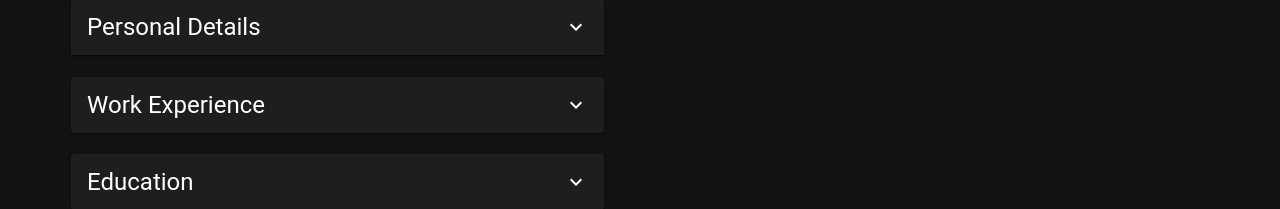
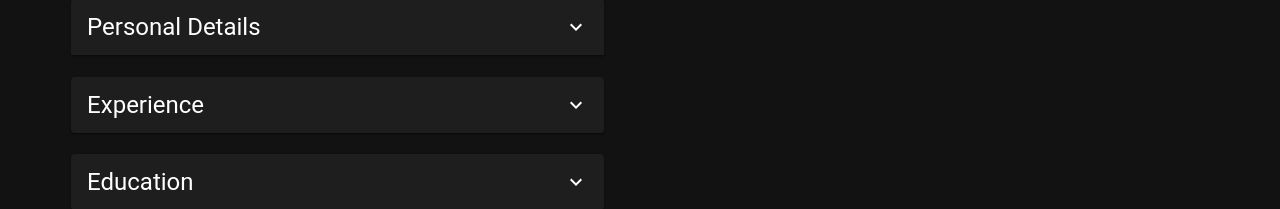
Before and after one commit to Tipu1996/CV-Generator, a React (Vite) app: page / in a window 1280 px wide. Shown: the part 116-325 px from the top of the page. Built offline with nearby package versions, Linux system fonts and the light colour scheme.

Commit message:
introduced states in local level at components personalinfo, expereince and education

```diff
--- a/src/components/Body.jsx
+++ b/src/components/Body.jsx
@@ -3,79 +3,11 @@ import DataEntry from "./DataEntry";
 import { useState } from "react";
 
 const Body = () => {
-	// Personal Info State
-	const [personalInfo, setPersonalInfo] = useState({
-		firstName: null,
-		lastName: null,
-		dateOfBirth: null,
-		gender: null,
-		phoneNumber: null,
-		emailAddress: null,
-		linkedIn: null,
-		aboutMe: null,
-	});
-
-	// Experience State
-	const [experience, setExperience] = useState({
-		position: null,
-		company: null,
-		startYear: null,
-		endYear: null,
-		jobDescription: null,
-	});
-
-	// Function to add a new experience entry
-	const addExperience = () => {
-		setExperience([
-			...experiences,
-			{
-				position: null,
-				company: null,
-				startYear: null,
-				endYear: null,
-				jobDescription: null,
-			},
-		]);
-	};
-
-	// Education State
-	const [education, setEducation] = useState({
-		school: null,
-		city: null,
-		field: null,
-		startingYear: null,
-		endingYear: null,
-		gpa: null,
-	});
-
-	// Function to add a new education entry
-	const addEducation = () => {
-		setEducation([
-			...educations,
-			{
-				school: null,
-				city: null,
-				field: null,
-				startingYear: null,
-				endingYear: null,
-				gpa: null,
-			},
-		]);
-	};
 	return (
 		<Grid container justifyContent={"space-evenly"}>
 			<Grid item xs={10} md={5} textAlign={"center"} marginTop={"4%"}>
 				{/* Add the Forms here */}
-				<DataEntry
-					personalInfo={personalInfo}
-					setPersonalInfo={setPersonalInfo}
-					experience={experience}
-					setExperience={setExperience}
-					addExperience={addExperience}
-					education={education}
-					setEducation={setEducation}
-					addEducation={addEducation}
-				/>
+				<DataEntry />
 			</Grid>
 			<Grid item xs={10} md={5} textAlign={"center"}>
 				{/* Add the CV Page here */}
--- a/src/components/DataEntry.jsx
+++ b/src/components/DataEntry.jsx
@@ -2,32 +2,12 @@ import PersonalInfo from "./PersonalInfo";
 import Education from "./Education";
 import Experience from "./Experience";
 
-const DataEntry = ({
-	personalInfo,
-	setPersonalInfo,
-	experience,
-	setExperience,
-	addExperience,
-	education,
-	setEducation,
-	addEducation,
-}) => {
+const DataEntry = () => {
 	return (
 		<>
-			<PersonalInfo
-				personalInfo={personalInfo}
-				setPersonalInfo={setPersonalInfo}
-			/>
-			<Experience
-				experience={experience}
-				setExperience={setExperience}
-				addExperience={addExperience}
-			/>
-			<Education
-				education={education}
-				setEducation={setEducation}
-				addEducation={addEducation}
-			/>
+			<PersonalInfo />
+			<Experience />
+			<Education />
 		</>
 	);
 };
--- a/src/components/Education.jsx
+++ b/src/components/Education.jsx
@@ -1,13 +1,6 @@
-import {
-	TextField,
-	Typography,
-	Stack,
-	Accordion,
-	AccordionSummary,
-	AccordionDetails,
-	Box,
-} from "@mui/material";
-import { ExpandMore } from "@mui/icons-material";
+import { Box } from "@mui/material";
+import ExpandField from "./ExpandField";
+import { useState } from "react";
 
 const requiredInfo = [
 	{
@@ -43,7 +36,30 @@ const requiredInfo = [
 	},
 ];
 
-const Education = ({ education, setEducation, addEducation }) => {
+const Education = () => {
+	const [education, setEducation] = useState({
+		school: null,
+		city: null,
+		field: null,
+		startingYear: null,
+		endingYear: null,
+		gpa: null,
+	});
+
+	const addEducation = () => {
+		setEducation([
+			...education,
+			{
+				school: null,
+				city: null,
+				field: null,
+				startingYear: null,
+				endingYear: null,
+				gpa: null,
+			},
+		]);
+	};
+
 	const handleChange = (fieldName, value) => {
 		setEducation((prevEducation) => ({
 			...prevEducation,
@@ -53,38 +69,11 @@ const Education = ({ education, setEducation, addEducation }) => {
 	console.log(education);
 	return (
 		<Box fontStyle={{ marginTop: "4%" }}>
-			<Accordion>
-				<AccordionSummary
-					expandIcon={<ExpandMore />}
-					aria-label="Expand"
-					aria-controls="-content"
-					id="-header">
-					<Typography variant="h5">Education</Typography>
-				</AccordionSummary>
-				<AccordionDetails>
-					<Stack spacing={6}>
-						{requiredInfo.map((item, index) =>
-							item.multiLine === true ? (
-								<TextField
-									key={index}
-									id="outlined-basic"
-									label={item.label}
-									variant="outlined"
-									multiline
-									minRows={4}
-								/>
-							) : (
-								<TextField
-									key={index}
-									id="outlined-basic"
-									label={item.label}
-									variant="outlined"
-								/>
-							)
-						)}
-					</Stack>
-				</AccordionDetails>
-			</Accordion>
+			<ExpandField
+				title={"Education"}
+				requiredInfo={requiredInfo}
+				handleChange={handleChange}
+			/>
 		</Box>
 	);
 };
--- /dev/null
+++ b/src/components/ExpandField.jsx
@@ -0,0 +1,54 @@
+import {
+	TextField,
+	Typography,
+	Stack,
+	Accordion,
+	AccordionSummary,
+	AccordionDetails,
+} from "@mui/material";
+import { ExpandMore } from "@mui/icons-material";
+
+const ExpandField = ({ title, requiredInfo, handleChange }) => {
+	return (
+		<Accordion>
+			<AccordionSummary
+				expandIcon={<ExpandMore />}
+				aria-label="Expand"
+				aria-controls="-content"
+				id="-header">
+				<Typography variant="h5">{title}</Typography>
+			</AccordionSummary>
+			<AccordionDetails>
+				<Stack spacing={6}>
+					{requiredInfo.map((item, index) =>
+						item.multiLine === true ? (
+							<TextField
+								key={index}
+								id="outlined-basic"
+								label={item.label}
+								variant="outlined"
+								multiline
+								minRows={4}
+								onChange={(e) =>
+									handleChange(item.state, e.target.value)
+								}
+							/>
+						) : (
+							<TextField
+								key={index}
+								id="outlined-basic"
+								label={item.label}
+								variant="outlined"
+								onChange={(e) =>
+									handleChange(item.state, e.target.value)
+								}
+							/>
+						)
+					)}
+				</Stack>
+			</AccordionDetails>
+		</Accordion>
+	);
+};
+
+export default ExpandField;
--- a/src/components/Experience.jsx
+++ b/src/components/Experience.jsx
@@ -1,13 +1,6 @@
-import {
-	TextField,
-	Typography,
-	Stack,
-	Accordion,
-	AccordionSummary,
-	AccordionDetails,
-	Box,
-} from "@mui/material";
-import { ExpandMore } from "@mui/icons-material";
+import { Box } from "@mui/material";
+import ExpandField from "./ExpandField";
+import { useState } from "react";
 
 const requiredInfo = [
 	{
@@ -37,48 +30,43 @@ const requiredInfo = [
 	},
 ];
 
-const Experience = ({ experience, setExperience, addExperience }) => {
+const Experience = () => {
+	const [experience, setExperience] = useState({
+		position: null,
+		company: null,
+		startYear: null,
+		endYear: null,
+		jobDescription: null,
+	});
+
+	const addExperience = () => {
+		setExperience([
+			...experience,
+			{
+				position: null,
+				company: null,
+				startYear: null,
+				endYear: null,
+				jobDescription: null,
+			},
+		]);
+	};
+
 	const handleChange = (fieldName, value) => {
 		setExperience((prevExperience) => ({
 			...prevExperience,
 			[fieldName]: value,
 		}));
 	};
+
 	console.log(experience);
 	return (
 		<Box fontStyle={{ marginTop: "4%" }}>
-			<Accordion>
-				<AccordionSummary
-					expandIcon={<ExpandMore />}
-					aria-label="Expand"
-					aria-controls="-content"
-					id="-header">
-					<Typography variant="h5">Work Experience</Typography>
-				</AccordionSummary>
-				<AccordionDetails>
-					<Stack spacing={6}>
-						{requiredInfo.map((item, index) =>
-							item.multiLine === true ? (
-								<TextField
-									key={index}
-									id="outlined-basic"
-									label={item.label}
-									variant="outlined"
-									multiline
-									minRows={4}
-								/>
-							) : (
-								<TextField
-									key={index}
-									id="outlined-basic"
-									label={item.label}
-									variant="outlined"
-								/>
-							)
-						)}
-					</Stack>
-				</AccordionDetails>
-			</Accordion>
+			<ExpandField
+				title={"Experience"}
+				requiredInfo={requiredInfo}
+				handleChange={handleChange}
+			/>
 		</Box>
 	);
 };
--- a/src/components/PersonalInfo.jsx
+++ b/src/components/PersonalInfo.jsx
@@ -1,12 +1,5 @@
-import {
-	TextField,
-	Typography,
-	Stack,
-	Accordion,
-	AccordionSummary,
-	AccordionDetails,
-} from "@mui/material";
-import { ExpandMore } from "@mui/icons-material";
+import { useState } from "react";
+import ExpandField from "./ExpandField";
 
 const requiredInfo = [
 	{
@@ -51,7 +44,18 @@ const requiredInfo = [
 	},
 ];
 
-const PersonalInfo = ({ personalInfo, setPersonalInfo }) => {
+const PersonalInfo = () => {
+	const [personalInfo, setPersonalInfo] = useState({
+		firstName: null,
+		lastName: null,
+		dateOfBirth: null,
+		gender: null,
+		phoneNumber: null,
+		emailAddress: null,
+		linkedIn: null,
+		aboutMe: null,
+	});
+
 	const handleChange = (fieldName, value) => {
 		setPersonalInfo((prevPersonalInfo) => ({
 			...prevPersonalInfo,
@@ -59,46 +63,14 @@ const PersonalInfo = ({ personalInfo, setPersonalInfo }) => {
 		}));
 	};
 	console.log(personalInfo);
+
 	return (
 		<>
-			<Accordion>
-				<AccordionSummary
-					expandIcon={<ExpandMore />}
-					aria-label="Expand"
-					aria-controls="-content"
-					id="-header">
-					<Typography variant="h5">Personal Details</Typography>
-				</AccordionSummary>
-				<AccordionDetails>
-					<Stack spacing={6}>
-						{requiredInfo.map((item, index) =>
-							item.multiLine === true ? (
-								<TextField
-									key={index}
-									id="outlined-basic"
-									label={item.label}
-									variant="outlined"
-									multiline
-									minRows={4}
-									onChange={(e) =>
-										handleChange(item.state, e.target.value)
-									}
-								/>
-							) : (
-								<TextField
-									key={index}
-									id="outlined-basic"
-									label={item.label}
-									variant="outlined"
-									onChange={(e) =>
-										handleChange(item.state, e.target.value)
-									}
-								/>
-							)
-						)}
-					</Stack>
-				</AccordionDetails>
-			</Accordion>
+			<ExpandField
+				title={"Personal Details"}
+				requiredInfo={requiredInfo}
+				handleChange={handleChange}
+			/>
 		</>
 	);
 };
```
